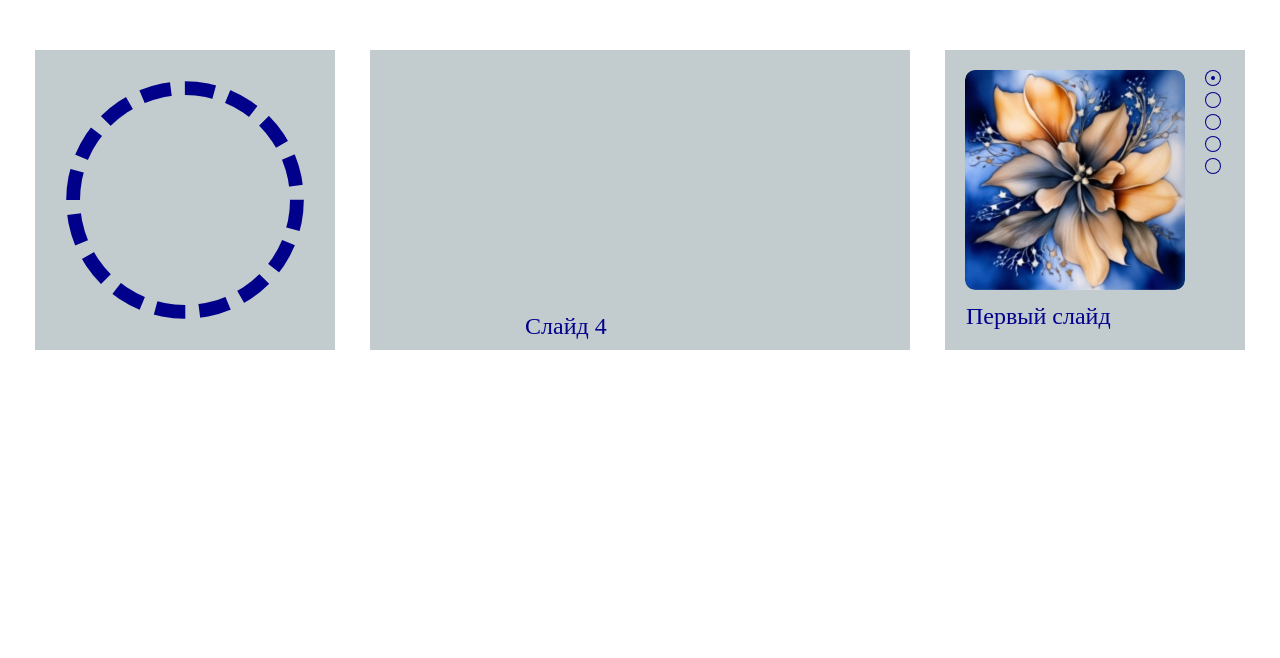
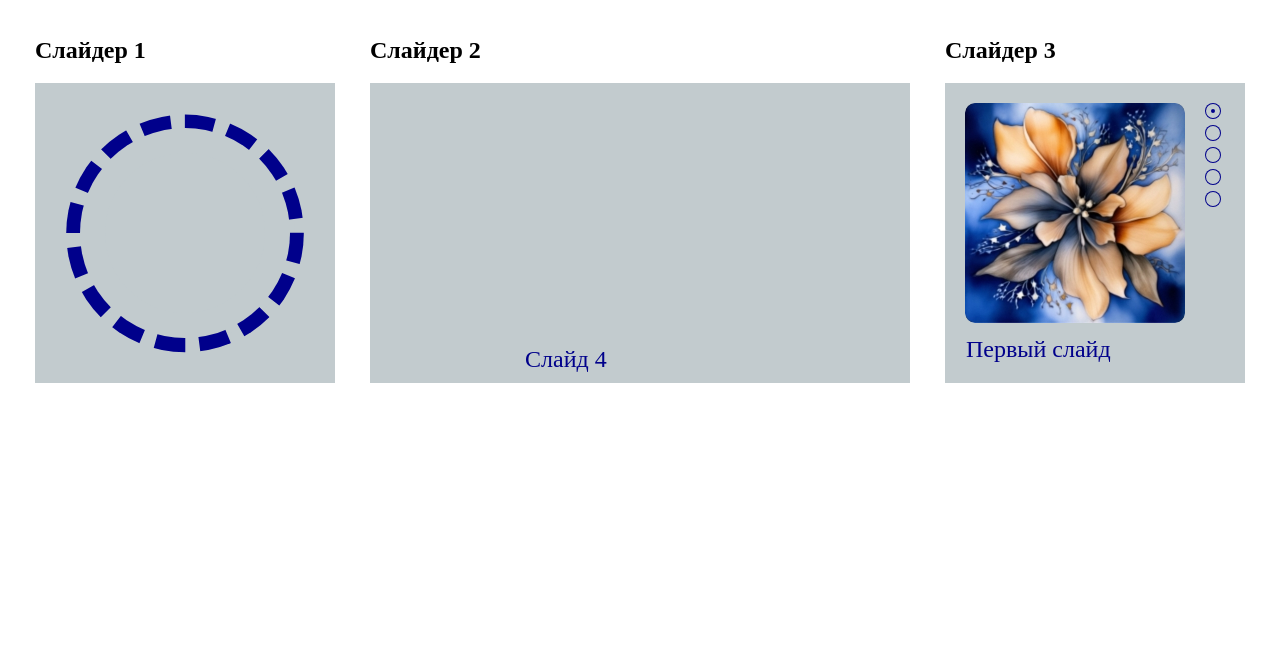
Before and after one commit to tatnik/sliders, a plain HTML site: page index.html in a window 1280 px wide. Drawn offline with Linux system fonts and the light colour scheme.

Commit message:
add Titles, add README

```diff
--- a/index.html
+++ b/index.html
@@ -3,7 +3,7 @@
 
 <head>
   <meta charset="UTF-8" />
-  <title>CircleSlider</title />
+  <title>Sliders</title />
   <link rel="stylesheet" href="css/styles.css">
 </head>
 
@@ -12,6 +12,7 @@
 
     <!-- Slider 1   Circle   Only CSS -->
     <div class="slider-wrapper">
+      <h2> Слайдер 1</h2>
       <div class="slider slider--1">
 
         <div class="slider__galery">
@@ -36,6 +37,7 @@
     <!-- Slider 2   With JS -->
 
     <div class="slider-wrapper">
+      <h2> Слайдер 2</h2>
       <div class="slider slider--2">
         <div class="slide"
           style="background-image: url('https://avatars.mds.yandex.net/get-shedevrum/15043079/img_8c91fd0da9de11efabde02fc262e3b4d/orig');">
@@ -84,7 +86,7 @@
     <!-- Slider 3   Box with radio-buttons   Only CSS -->
 
     <div class="slider-wrapper">
-
+      <h2> Слайдер 3</h2>
       <div class="slider slider--3">
         <div class="slider__galery">
           <input type="radio" name="point3" class="radio" id="radio3-1" checked>
```
Also changed, not shown: 1 other file.
